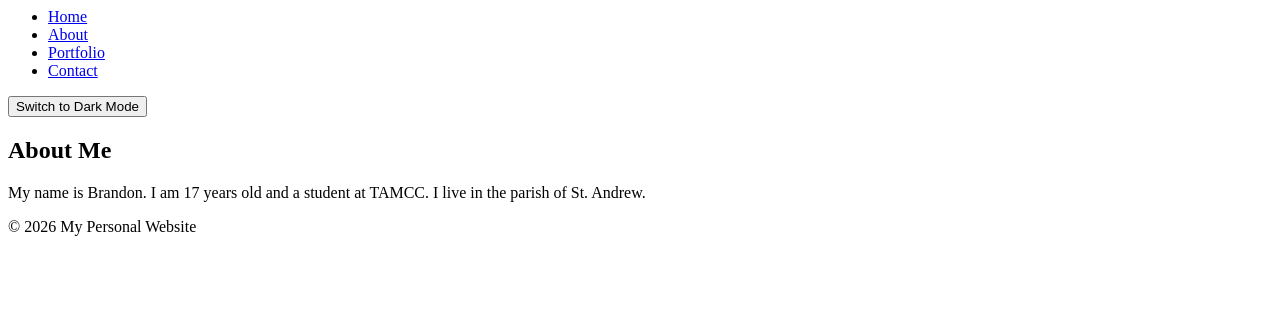
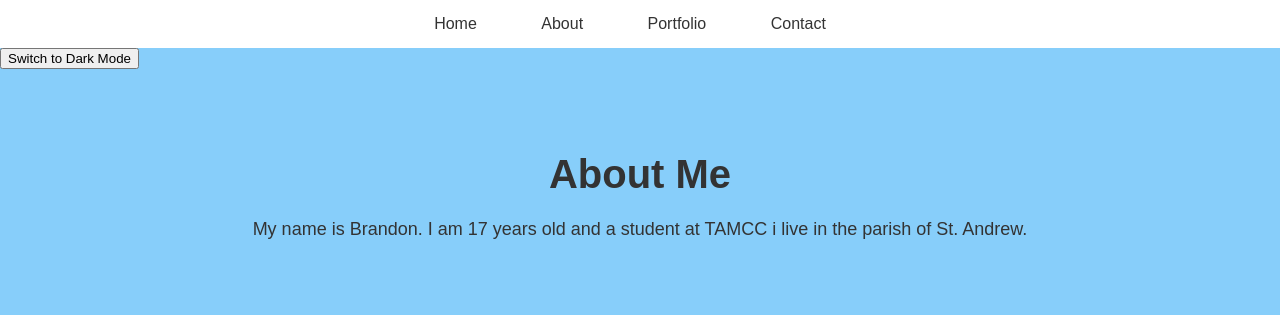
Before and after one commit to brandonb641/personal-website, a plain HTML site: page about.html in a window 1280 px wide. Drawn offline with Linux system fonts and the light colour scheme.

Commit message:
Refactor about.html structure and content
Removed old header and footer structure, and added a new HTML structure for the About Me page.

```diff
--- a/about.html
+++ b/about.html
@@ -1,6 +1,15 @@
-    <!-- Website header and navigation -->
-    <header>
-        <nav aria-label="Main navigation">
+<!DOCTYPE html>
+<html lang="en">
+<head>
+    <meta charset="UTF-8">
+    <meta name="viewport" content="width=device-width, initial-scale=1.0">
+    <title>About Me</title>
+    <link rel="stylesheet" href="css/style.css">
+</head>
+
+<body>
+
+    <nav>
         <ul>
             <li><a href="index.html">Home</a></li>
             <li><a href="about.html">About</a></li>
@@ -8,23 +17,11 @@
             <li><a href="contact.html">Contact</a></li>
         </ul>
     </nav>
-
-        <button id="theme-toggle" type="button">
-            Switch to Dark Mode
-        </button>
-    </header>
-
-    <!-- Main About Me content -->
-    <main>
+<button id="theme-toggle" type="button">Switch to Dark Mode</button>
     <section>
         <h1>About Me</h1>
-            <p>My name is Brandon. I am 17 years old and a student at TAMCC. I live in the parish of St. Andrew.</p>
+        <p>My name is Brandon. I am 17 years old and a student at TAMCC i live in the parish of St. Andrew.</p>
     </section>
-    </main>
-
-    <!-- Website footer -->
-    <footer>
-        <p>&copy; 2026 My Personal Website</p>
-    </footer>
-
 <script src="js/script.js" defer></script>
+</body>
+</html>
```
Lines whose indentation alone changed are shown as unchanged.
